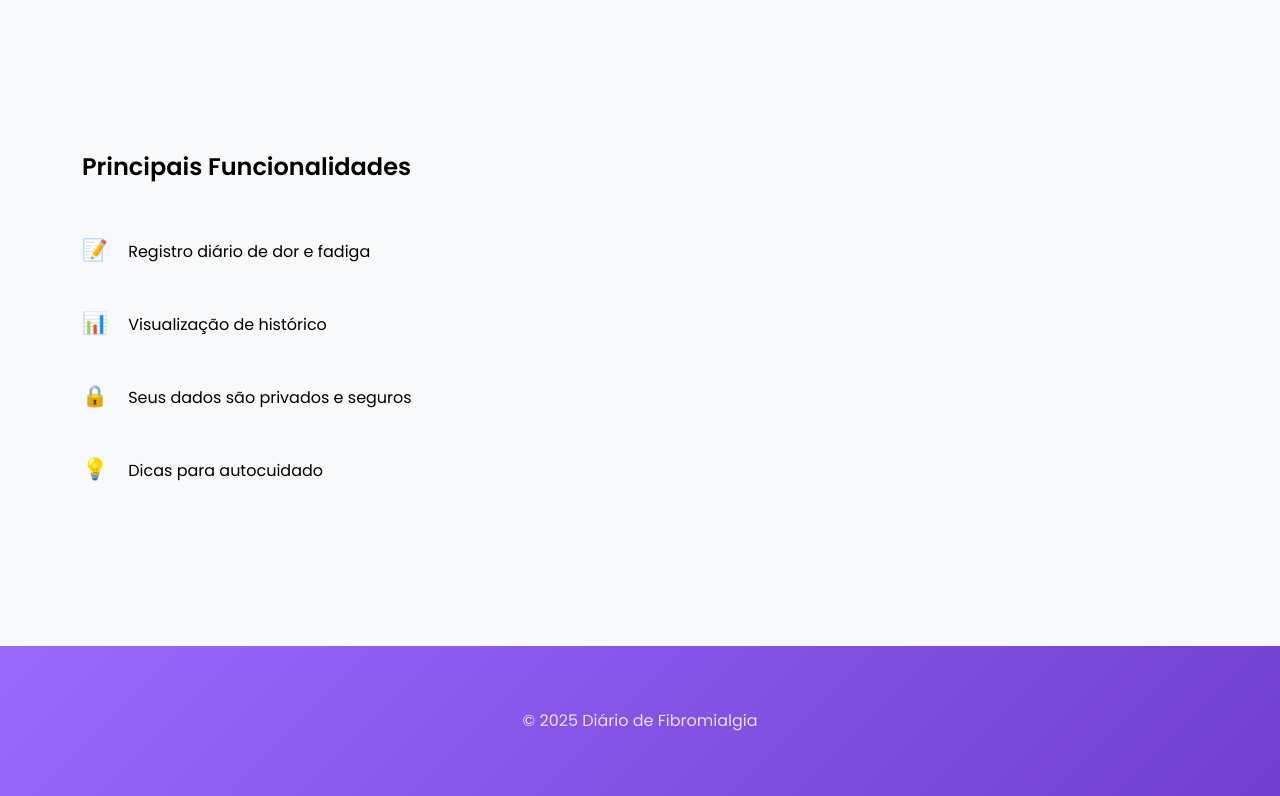
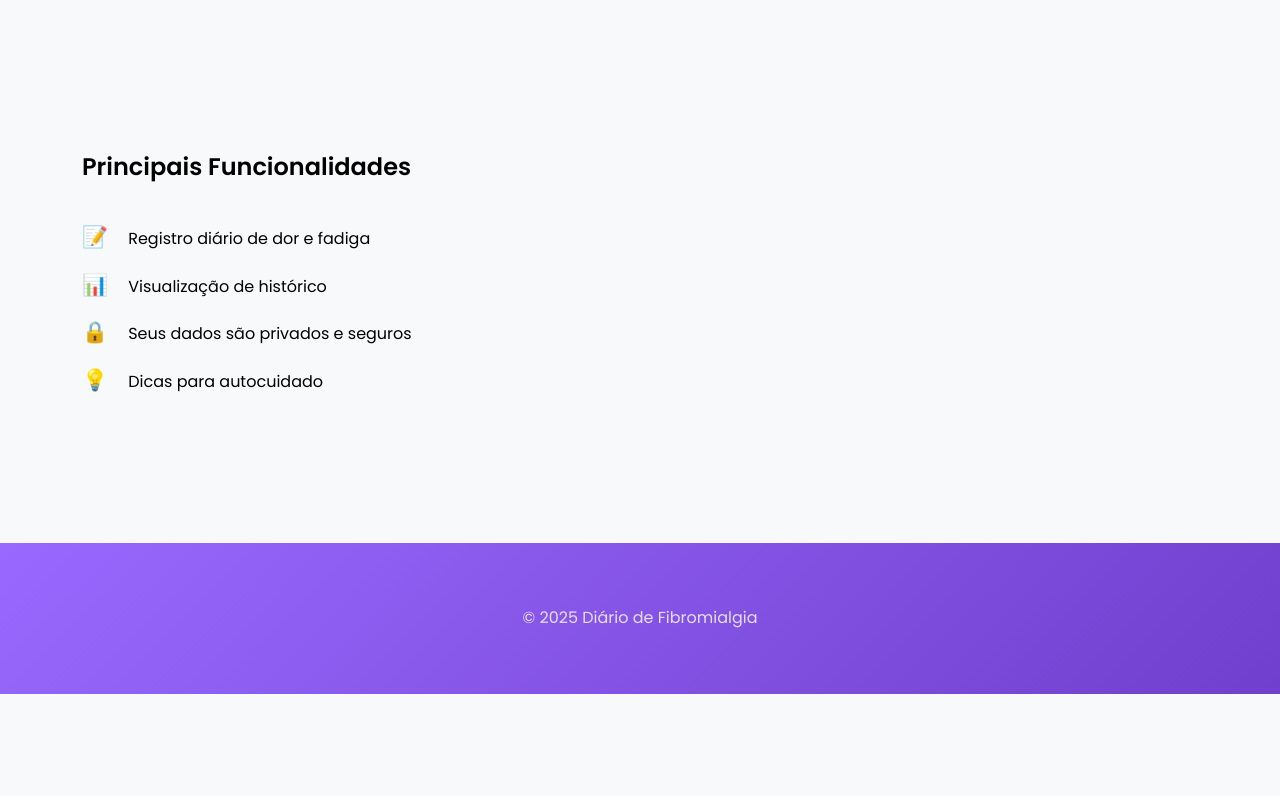
Before and after one commit to pachicodes/diario-da-fibromialgia, a website with bundled scripts: page src/index.html in a window 1280 px wide. Shown: the part 933-1729 px from the top of the page. After the commit the page ends 1627 px from the top, so only its background shows below. Built offline with nearby package versions, Linux system fonts and the light colour scheme.

Commit message:
tirar padding

```diff
--- a/src/assets/css/styles.css
+++ b/src/assets/css/styles.css
@@ -587,7 +587,6 @@ button:hover {
 
 .features-list li {
     margin-bottom: 0.5rem;
-    padding: 0.8rem 0;
 }
 
 .feature-icon {
```
